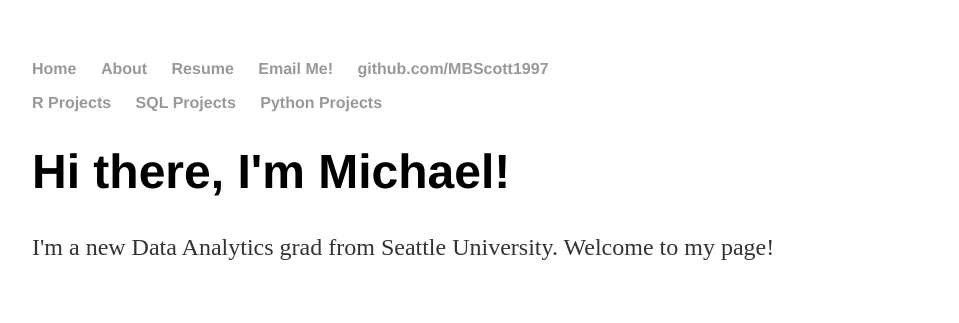
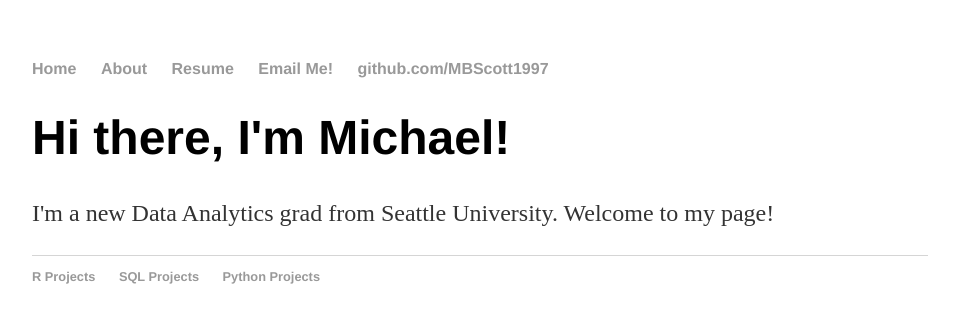
Before and after one commit to MBScott1997-zz/MBScott1997.github.io, a Jekyll site: the page built from index.html, in a window 1280 px wide. Shown: the top 323 px of the page, without its empty margins (160-1119 px from the left). Built offline with Jekyll 4.4.1, drawn with Linux system fonts in a browser that asks for light colours; Markdown is read by kramdown in place of the engine named in the settings.

Commit message:
Update default.html

```diff
--- a/_layouts/default.html
+++ b/_layouts/default.html
@@ -15,18 +15,17 @@
         		<li><a href="https://github.com/MBScott1997">github.com/MBScott1997</a></li>
     		</ul>
 		</nav>
-		<nav>
-    		<ul>
-        		<li><a href="/">R Projects</a></li>
-	        	<li><a href="/about">SQL Projects</a></li>
-        		<li><a href="https://drive.google.com/file/d/1ySdJp_ol4Xsaw3y7DcL00DeKnm9zy8H2/view?usp=sharing">Python Projects</a></li>
-    		</ul>
-		</nav>
 		<div class="container">
     		<div class="blurb">
         		<h1>Hi there, I'm Michael!</h1>
 				<p>I'm a new Data Analytics grad from Seattle University. Welcome to my page!<a </a></p>
     		</div><!-- /.blurb -->
 		</div><!-- /.container -->
+		<footer>
+    		<ul>
+        		<li><a href="/">R Projects</a></li>
+	        	<li><a href="/about">SQL Projects</a></li>
+        		<li><a href="https://drive.google.com/file/d/1ySdJp_ol4Xsaw3y7DcL00DeKnm9zy8H2/view?usp=sharing">Python Projects</a></li>
+		</footer>
 	</body>
 </html>
```
